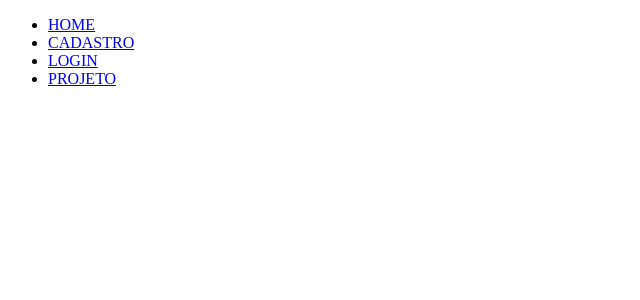
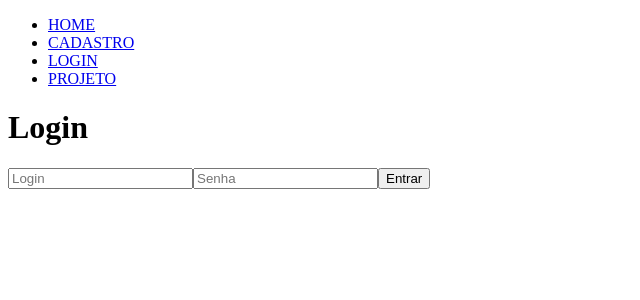
Before and after one commit to ZenGroup-FIAP/global-impact, a React (Create React App) app: page / in a window 1280 px wide. Shown: the top 300 px of the page, without its empty margins (0-640 px from the left). Built offline with nearby package versions, Linux system fonts and the light colour scheme; no server answers.

Commit message:
Ajustando conexao com API e preparando sistema de login

```diff
--- a/package.json
+++ b/package.json
@@ -2,7 +2,7 @@
   "name": "sgea",
   "version": "0.1.0",
   "private": true,
-  "proxy": "http://localhost:8081/SystemGEA/rest",
+  "proxy": "http://localhost:8081/SystemGEA",
   "dependencies": {
     "@testing-library/jest-dom": "^5.15.0",
     "@testing-library/react": "^11.2.7",
--- a/src/App.js
+++ b/src/App.js
@@ -1,6 +1,8 @@
 import { BrowserRouter } from "react-router-dom";
 import React, {useState} from 'react'
 import Menu from "./components/Menu";
+import Usuarios from "./components/Usuarios";
+import Login from "./components/Login";
 
 
 function App() {
@@ -9,6 +11,7 @@ function App() {
   return (
     <BrowserRouter>
       <Menu isLoged={userLogged}/>
+      <Login />
     </BrowserRouter>
   );
 }
--- /dev/null
+++ b/src/components/Login.jsx
@@ -0,0 +1,67 @@
+import React, {useState, useEffect} from 'react'
+
+export default function Login(props) {
+    const [usuario, setUsuario] = useState({
+        login: "",
+        senha: ""
+    })
+
+    const [status, setStatus] = useState(false)
+    const [listUsuarios, setListUsuarios] = useState([])
+
+    // Carregando dados de usuarios
+    useEffect(() => {
+        fetch("/rest/usuario")
+            .then((resp) => {
+                return resp.json()
+            })
+            .then((resp) => {
+                setListUsuarios(resp)
+                console.log(resp)
+            })
+            .catch((erro) => {
+                console.log(erro)
+            })
+    }, [])
+
+    const handleChange = e => {
+        setUsuario({...usuario,[e.target.name]: e.target.value})
+    }
+
+    const handleSubmit = e => {
+        e.preventDefault()
+
+        fetch("rest/usuario/"+usuario.login+"/"+usuario.senha, {
+
+        }).then((resp) => {
+            return resp.json()
+        }).then((resp) => {
+            console.log(resp)
+            setStatus(resp)
+        })
+
+        if (status) {
+            listUsuarios.forEach((u) => {
+                if (u.login === usuario.login && u.senha === usuario.senha) {
+                    setUsuario(u)
+                }
+            })
+
+            window.location = "/painel/" + usuario.login
+        }
+
+
+        console.log(usuario)
+    }
+
+    return (
+        <div>
+            <h1>Login</h1>
+            <form onSubmit={handleSubmit}>
+                <input type="text" name="login" placeholder="Login" onChange={handleChange} />
+                <input type="password" name="senha" placeholder="Senha" onChange={handleChange} />
+                <button type="submit">Entrar</button>
+            </form>
+        </div>
+    )
+}
--- a/src/components/Menu.jsx
+++ b/src/components/Menu.jsx
@@ -29,6 +29,7 @@ export default function Menu(props) {
                     <Route path="/projeto">
 
                     </Route>
+                    <Route  path="/painel/{login}"/>
                 </Routes>
             </div>
         </>
--- /dev/null
+++ b/src/components/Usuarios.jsx
@@ -0,0 +1,31 @@
+import React, {useState, useEffect} from 'react'
+
+export default function Usuarios() {
+    const [listaUsuarios, setListaUsuarios] = useState([])
+
+    useEffect(() => {
+        fetch("/rest/usuario")
+            .then((resp) => {
+                return resp.json()
+            })
+            .then((resp) => {
+                setListaUsuarios(resp)
+                console.log(resp)
+            })
+            .catch((erro) => {
+                console.log(erro)
+            })
+    }, [])
+
+    console.log(listaUsuarios)
+
+    return (
+        <div>
+            <ul>
+                {listaUsuarios.map((usuario) =>(
+                    <li>{usuario.login}</li>
+                ))}
+            </ul>
+        </div>
+    )
+}
```
